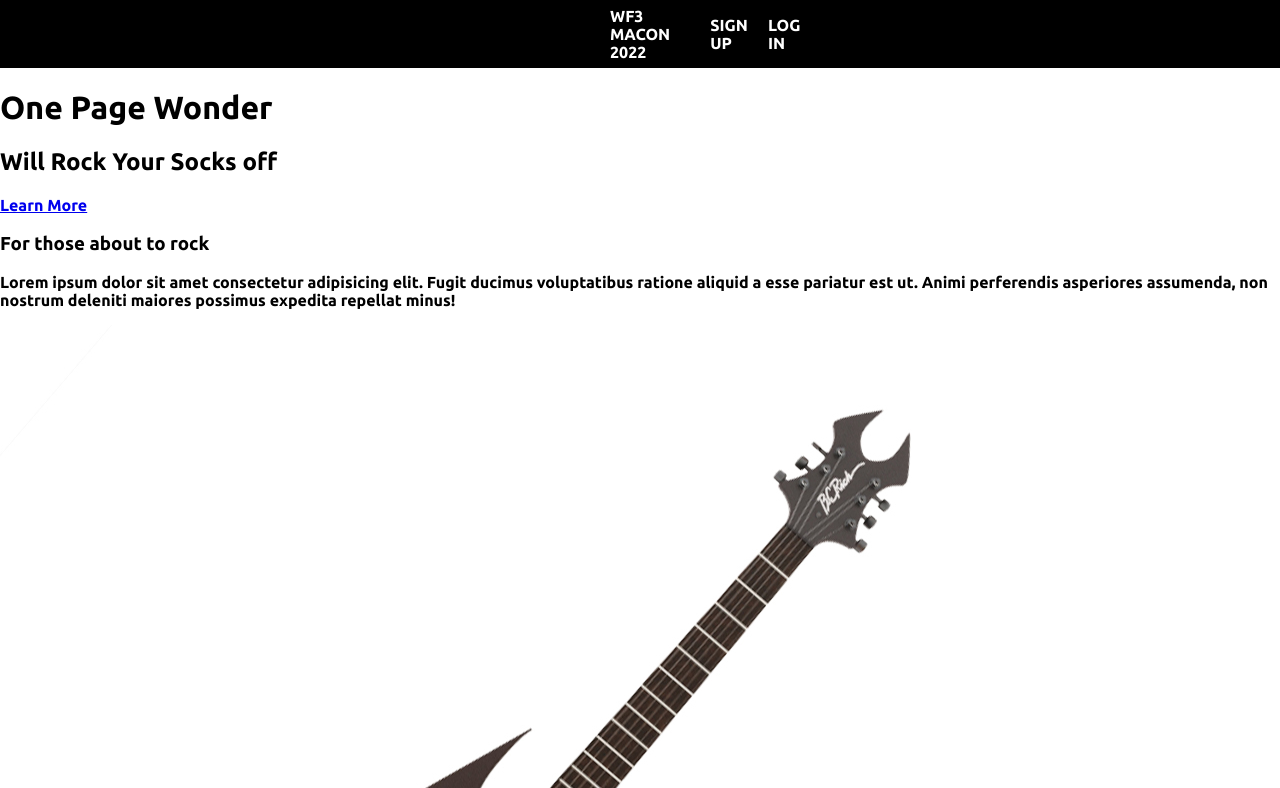
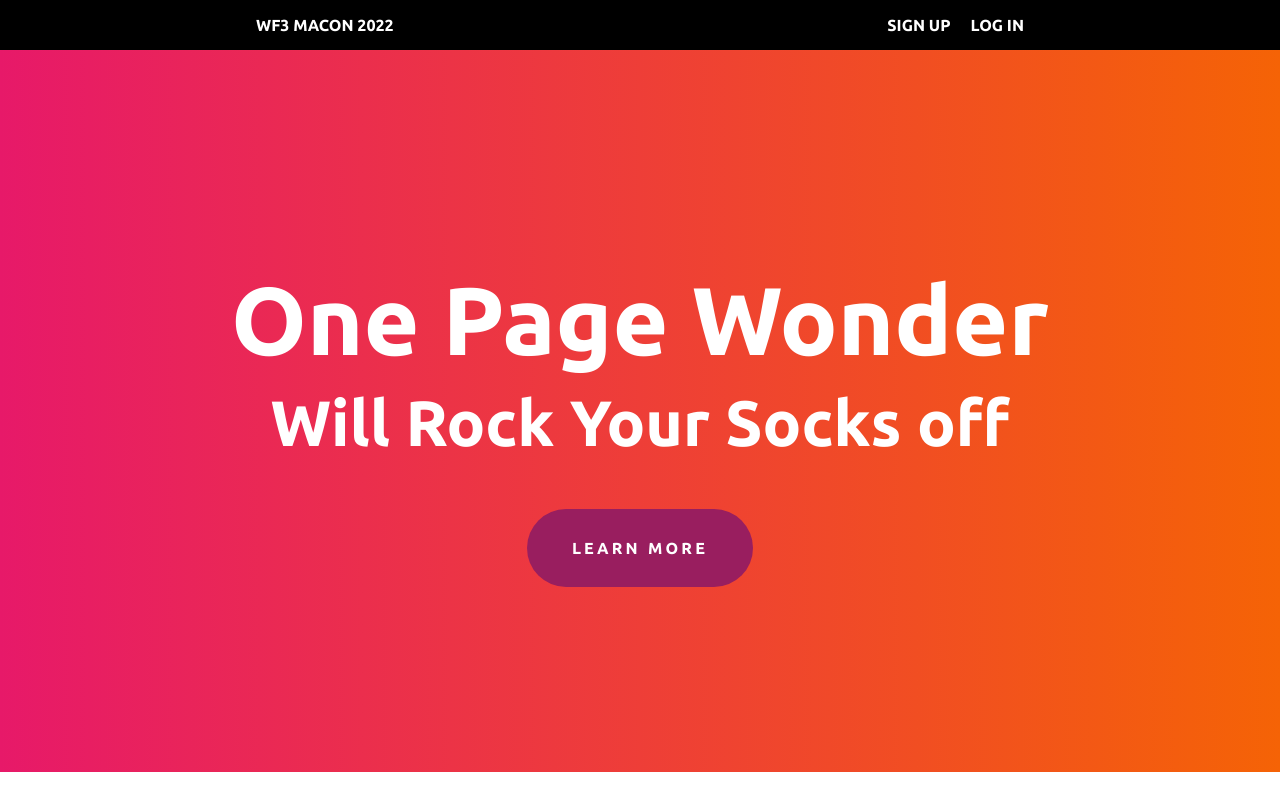
Before and after one commit to AnasAboushaar/OnePageWonder, a plain HTML site: page index.html in a window 1280 px wide. Shown: the top 788 px of the page. Drawn offline with Linux system fonts and the light colour scheme.

Commit message:
ajout du HTML et Css

```diff
--- a/Css/Style.css
+++ b/Css/Style.css
@@ -8,7 +8,7 @@ body{
     margin: 0; /* marges  exterieur */
 }
 .container{
-width: 60px;
+width: 60%;
 /**
 * applique des marges exterieurs sur
 * l'espace disponible seulement si une largeur fixe a ete precisee
@@ -46,3 +46,40 @@ nav ul {
     gap: 20px; /*  l'ecart entre les elements*/
 
 }
+/**
+* Header
+*/
+header{
+background: linear-gradient(to right, #e71969, #f56306);
+color:white;
+text-align: center; /* Alignement horizontal du texte */
+/*padding-top: 215px;/* marges interieurs
+padding-bottom: 215px;*/
+/*padding: 215px 0 215px 0;  Dans l ordre : haut droite bas gauche */
+padding: 215px 0 ; /* Dans l ordre : haut bas et droite : gauche */
+/*padding: 215px ;  les 4 cotes prennent une valeur */
+}
+header h1{
+font-size: 6rem;
+margin: 0;
+
+}
+header h2{
+    font-size: 4rem;
+    margin: 10px 0 80px 0 ; /**  10px haut , 0 droite , 80px bas , 0 gauche */
+}
+.btn{
+    color: white;
+text-decoration: none;
+text-transform: uppercase;
+background-color: #991e5f;
+padding: 30px 45px; /* 30 px haut et bas , 45px droite et gauche */
+border-radius: 100px; /* Arrondis les bords */
+letter-spacing: 0.2rem; /* Espacement entre les letters */
+ }
+ /* hover s'enclenche des que la souris survole l' elements * ATTENTION ! pas d'espace avant et apres le "!"*/
+ .btn:hover{
+background-color: #ff2400;
+transition: all 500ms;/* oermet d'ajouter une transition entre les changements de valeurs*/
+
+ }
--- a/index.html
+++ b/index.html
@@ -29,7 +29,7 @@
    <header>
 <h1>One Page Wonder</h1>
 <h2>Will Rock Your Socks off </h2>
-<a href="#"title="En savoir plus">Learn More</a>
+<a href="#"title="En savoir plus" class="btn">Learn More</a>
 </header>
 <!-- Partier principle de la page-->
 <!-- La balise "Main" a ne Mettre qu'une seulr fois par page-->
```
